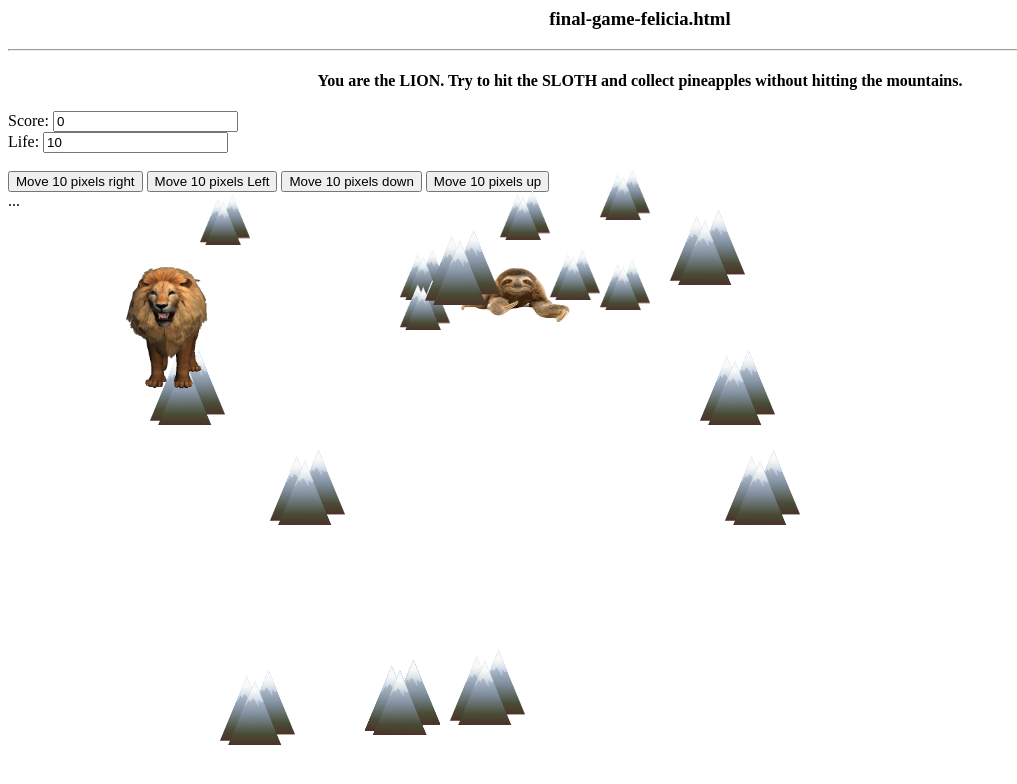
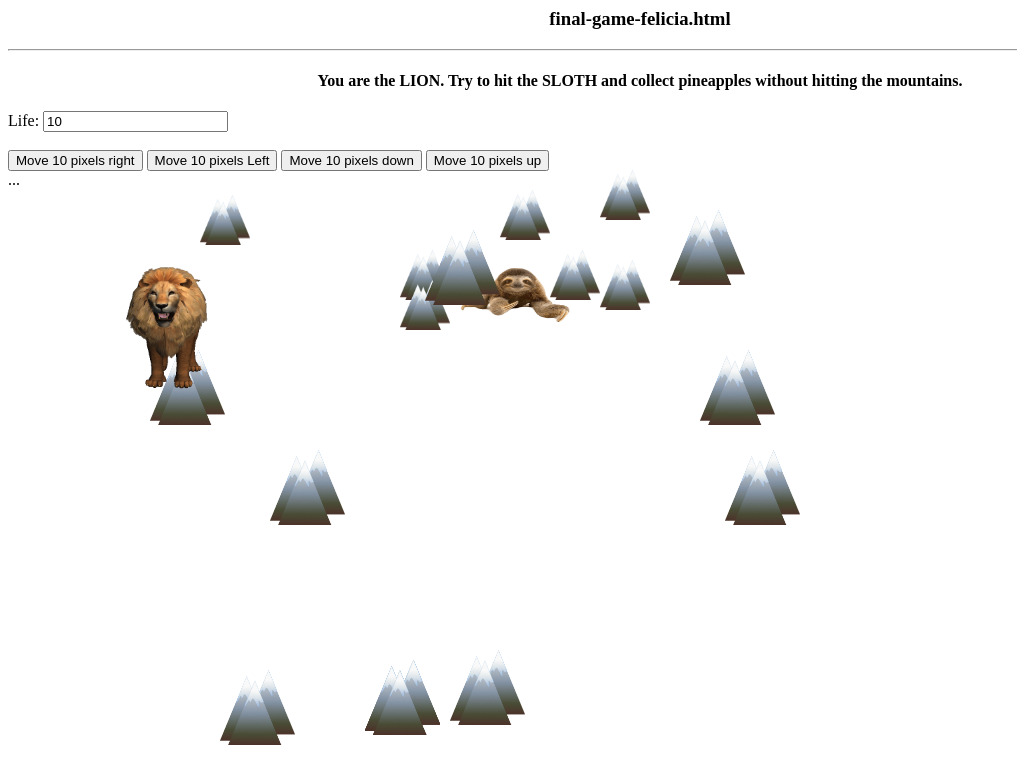
Before and after one commit to mss250/mms-game-dev-211, a plain HTML site: page public/final-project-felicia/final-game-felicia.html in a window 1280 px wide. Shown: the whole page, without its empty margins (0-1017 px from the left). Drawn offline with Linux system fonts and the light colour scheme.

Commit message:
Update final-game-felicia.html

```diff
--- a/public/final-project-felicia/final-game-felicia.html
+++ b/public/final-project-felicia/final-game-felicia.html
@@ -194,7 +194,7 @@ parseInt(document.getElementById('mySpan01').style.relative) - 10
 <h4  align=center> You are the LION. Try to hit the SLOTH and collect pineapples without
 hitting the mountains.</h4>
 
-Score: <input id="myTextScore" type=text value=0 ><br>
+
 
 Life: <input id="myTextLife" type=number value=10 ><br><br>
 
```
